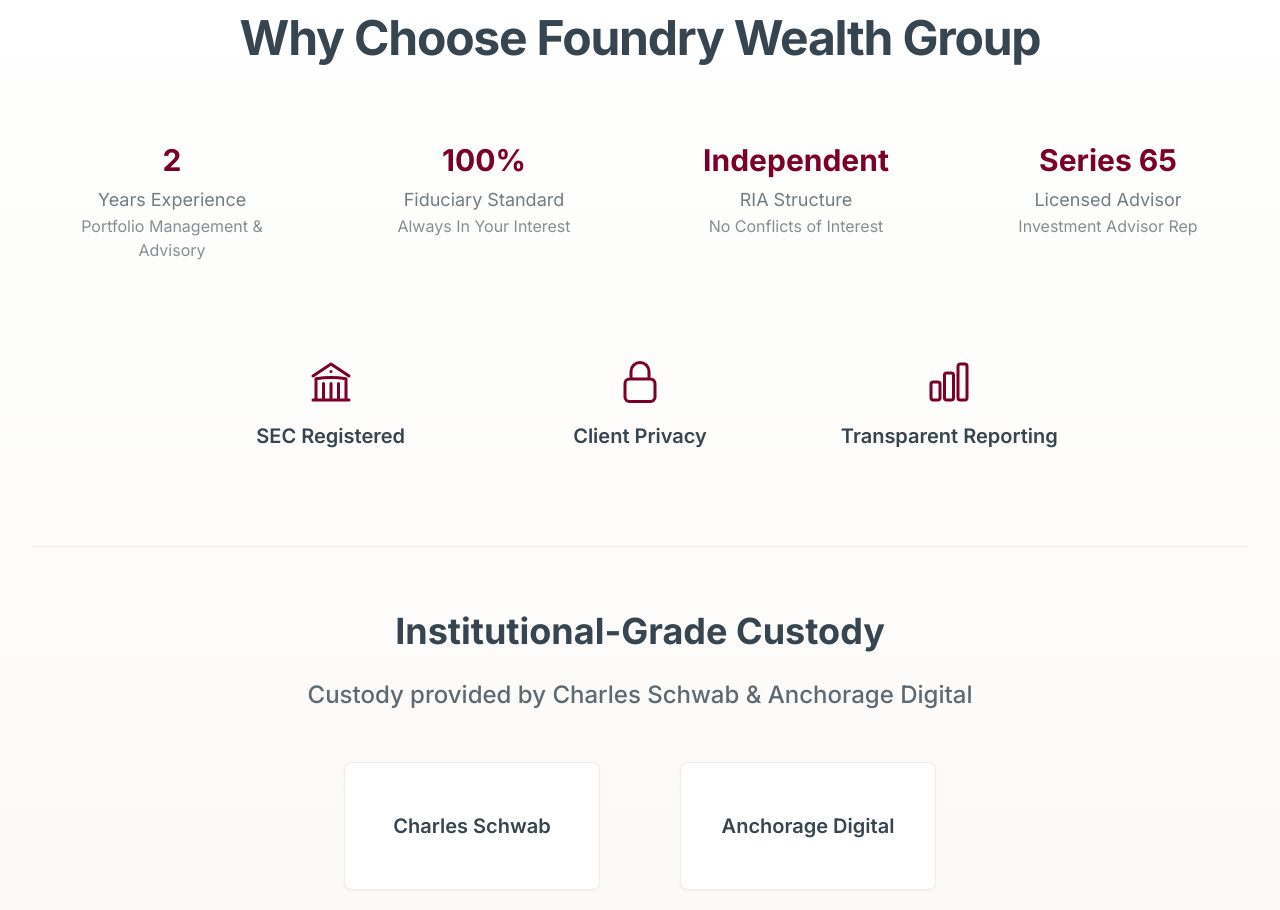
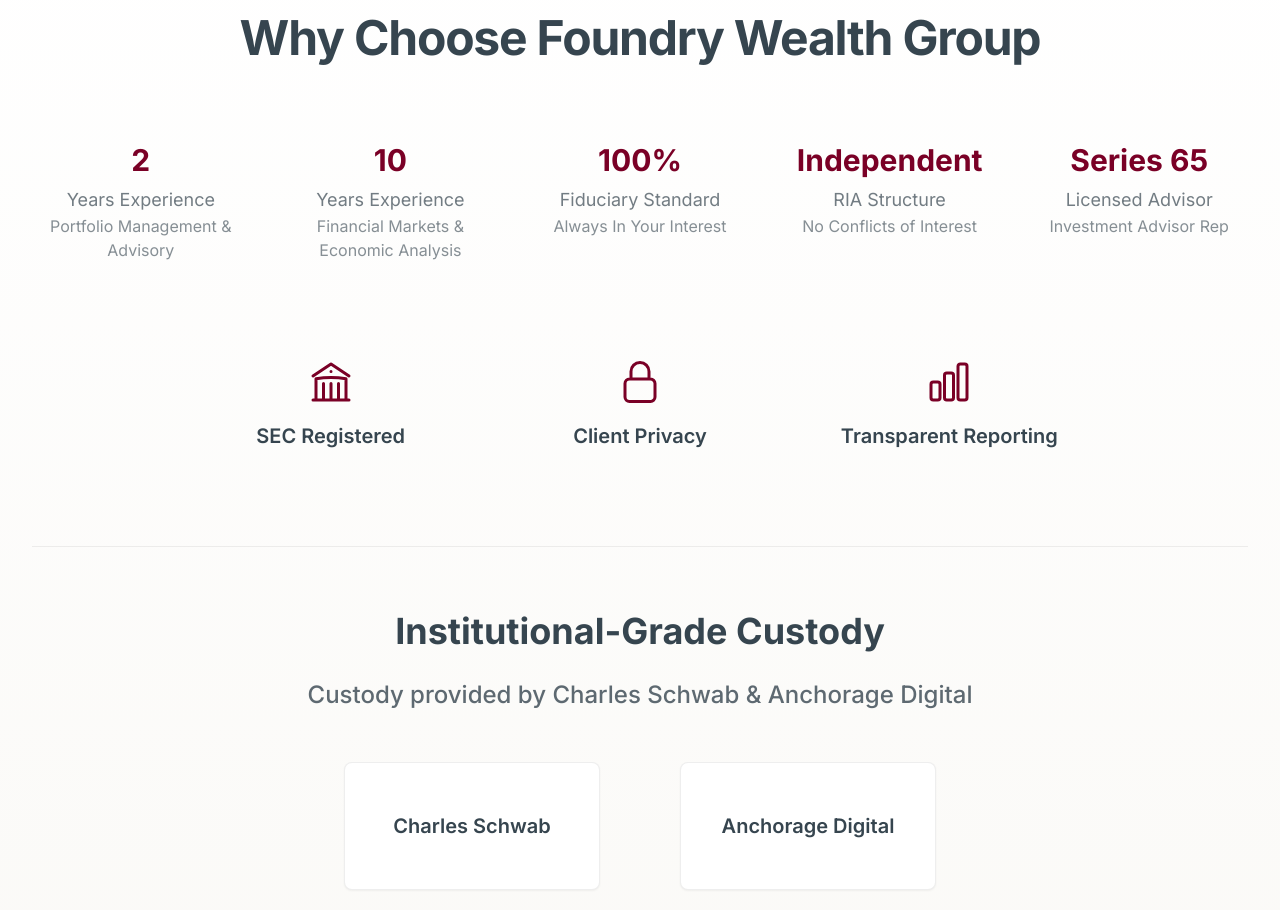
Before and after one commit to LDGUEST/Foundry-Wealth-Group-Website, a Next.js app: page / in a window 1280 px wide. Shown: the part 940-1850 px from the top of the page. Built offline with nearby package versions, Linux system fonts and the light colour scheme; no server answers.

Commit message:
Add 10 years financial markets experience stat to homepage TrustIndicators

```diff
--- a/components/TrustIndicators.tsx
+++ b/components/TrustIndicators.tsx
@@ -10,11 +10,16 @@
             Why Choose Foundry Wealth Group
           </h2>
         </div>
-        <div className="mt-16 grid grid-cols-2 md:grid-cols-4 gap-8 text-center">
+        <div className="mt-16 grid grid-cols-2 md:grid-cols-5 gap-8 text-center">
           <div className="p-4">
             <h3 className="text-3xl font-bold text-primary">2</h3>
             <p className="mt-2 text-lg text-charcoal/70">Years Experience</p>
             <p className="text-md text-charcoal/60">Portfolio Management & Advisory</p>
+          </div>
+          <div className="p-4">
+            <h3 className="text-3xl font-bold text-primary">10</h3>
+            <p className="mt-2 text-lg text-charcoal/70">Years Experience</p>
+            <p className="text-md text-charcoal/60">Financial Markets & Economic Analysis</p>
           </div>
           <div className="p-4">
             <h3 className="text-3xl font-bold text-primary">100%</h3>
```
